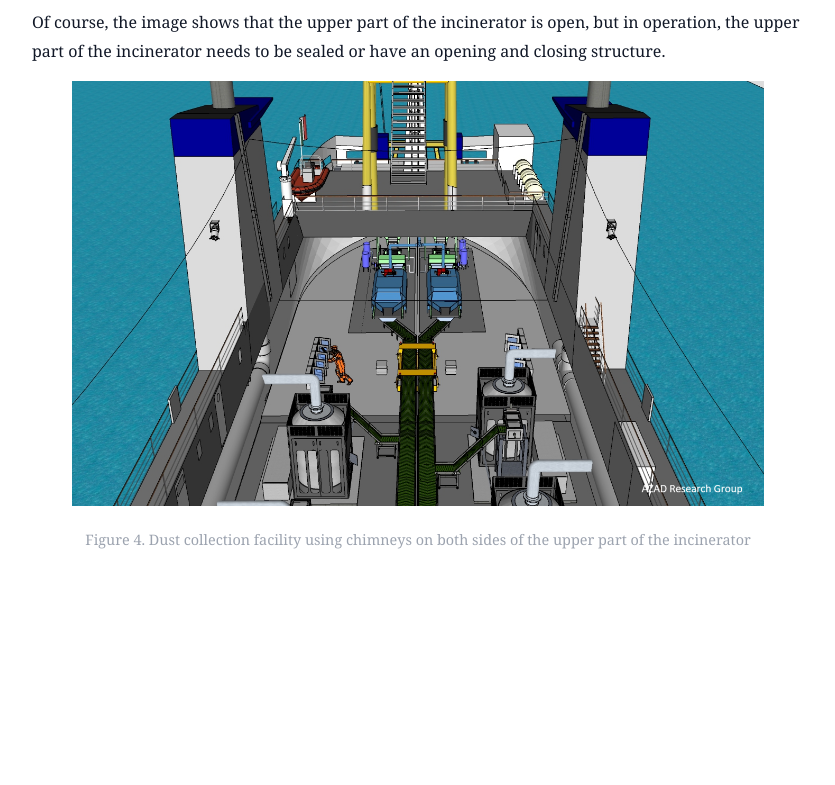
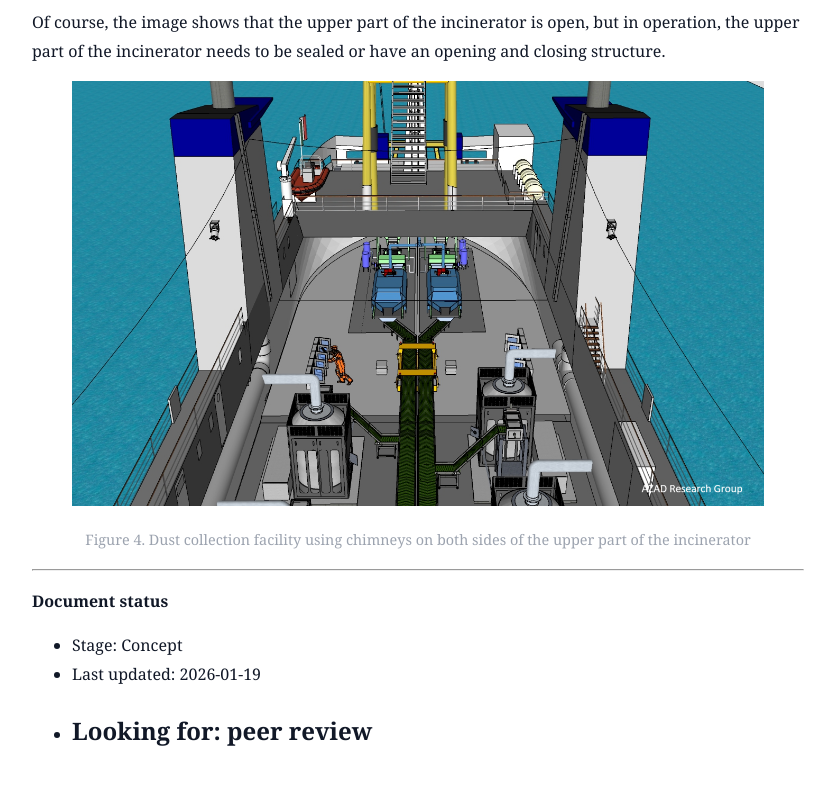
Before and after one commit to ssimsangmin49-creator/ecofriendly-polymer-compounds-incineration, a Jekyll site: the page built from _posts/2026-01-19-marine-waste-collection-vessel-large.md, in a window 1280 px wide and 900 px high, scrolled down 2785 px. Shown: the top 785 px of the window, without its empty margins (222-1057 px from the left). Built offline with Jekyll 4.4.1, drawn with Linux system fonts in a browser that asks for light colours; before the commit the page ends 3482 px from its top, so only the background shows below that.

Commit message:
Add document status section to marine waste collection post
Added document status section with stage, last updated date, and peer review request.

```diff
--- a/_posts/2026-01-19-marine-waste-collection-vessel-large.md
+++ b/_posts/2026-01-19-marine-waste-collection-vessel-large.md
@@ -97,3 +97,10 @@ the upper part of the incinerator needs to be sealed or have an opening and clos
   Figure 4. Dust collection facility using chimneys on both sides of the upper part of the incinerator
   </figcaption>
 </figure>
+
+---
+**Document status**
+- Stage: Concept
+- Last updated: 2026-01-19
+- Looking for: peer review
+---
```
